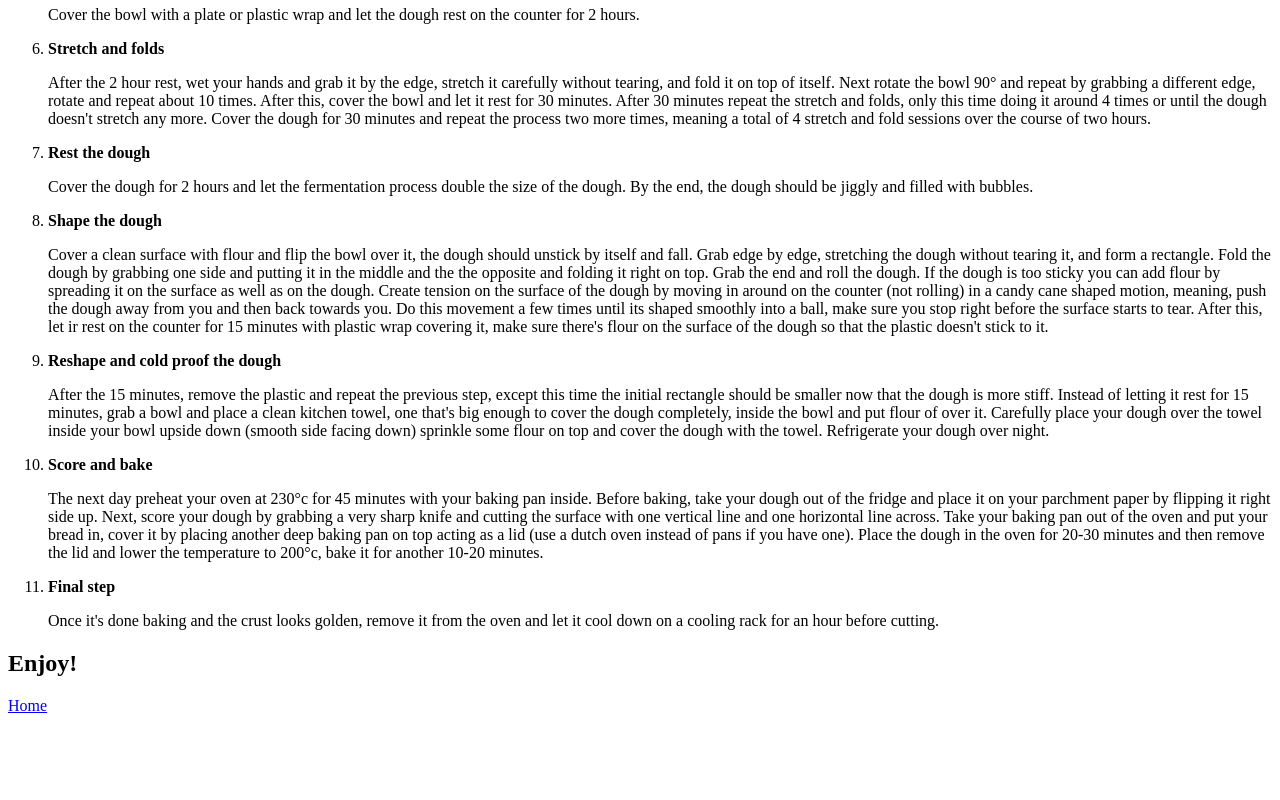
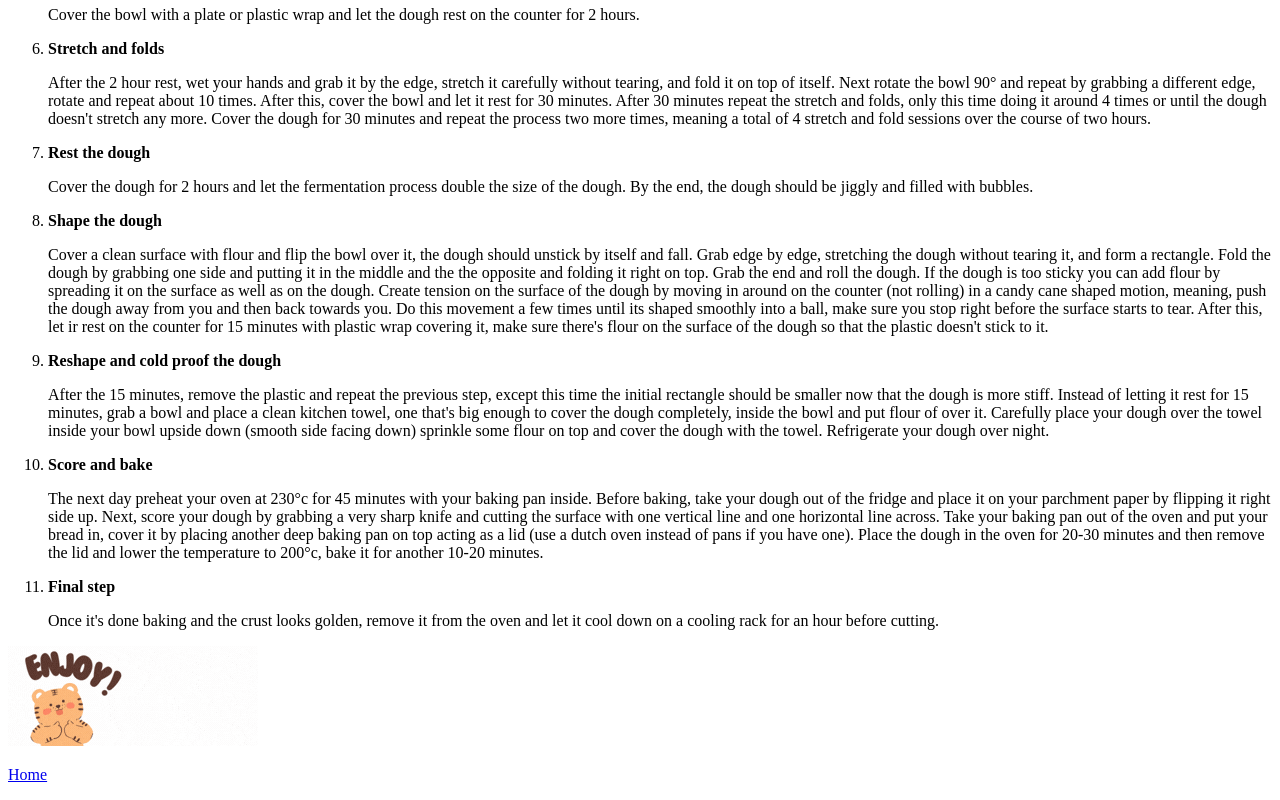
Before and after one commit to alobatoni/odin-recipes, a plain HTML site: page recipes/sourdough-bread.html in a window 1280 px wide. Shown: the part 1271-2071 px from the top of the page. Before the commit the page ends 1994 px from the top, so only its background shows below. Drawn offline with Linux system fonts and the light colour scheme.

Commit message:
Add enjoy!.gif and alt text to chocolate cake img
Enjoy gif was added to all pages and alt text
was added for the chocolate cake image inside
the vegan chocolate cake recipe page.

```diff
--- a/recipes/sourdough-bread.html
+++ b/recipes/sourdough-bread.html
@@ -85,8 +85,8 @@
 
     </ol>
 
-    <h2>Enjoy!</h2>
+    <img src="../images/enjoy!.gif" width="250">
 
-    <a href="../index.html">Home</a>
+    <p><a href="../index.html">Home</a></p>
   </body>
 </html>
```
Also changed, not shown: index.html (+6 -0 lines), recipes/protein-baked-oats.html (+1 -1 lines), recipes/vegan-chocolate-cake.html (+2 -2 lines), images/enjoy!.gif (added).
